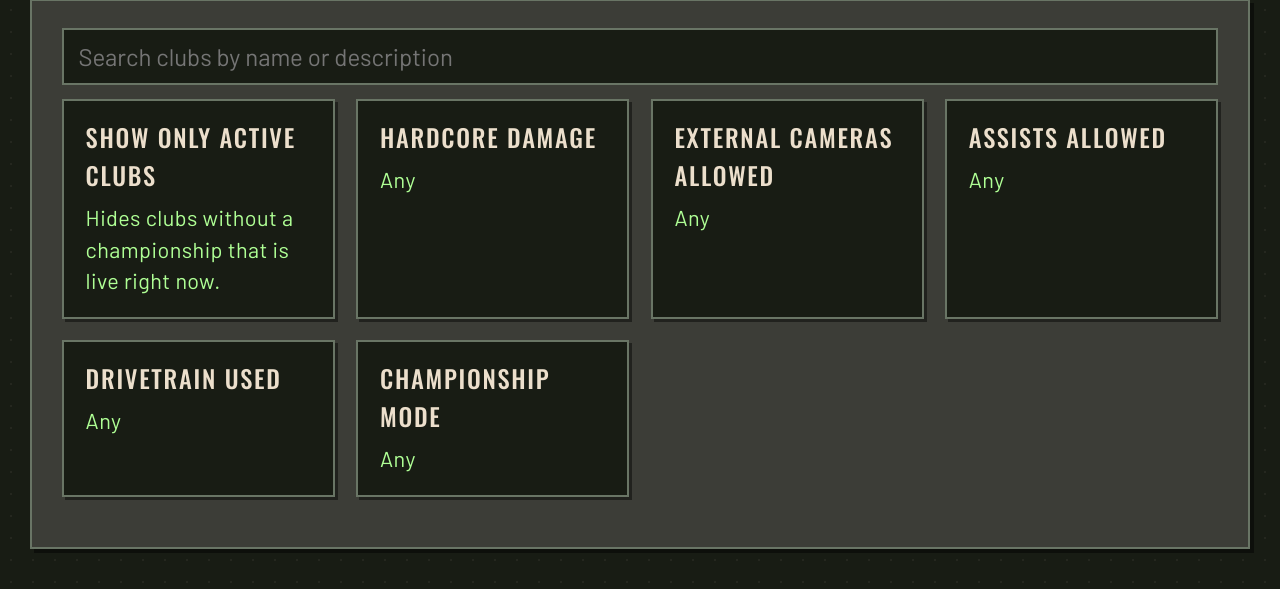
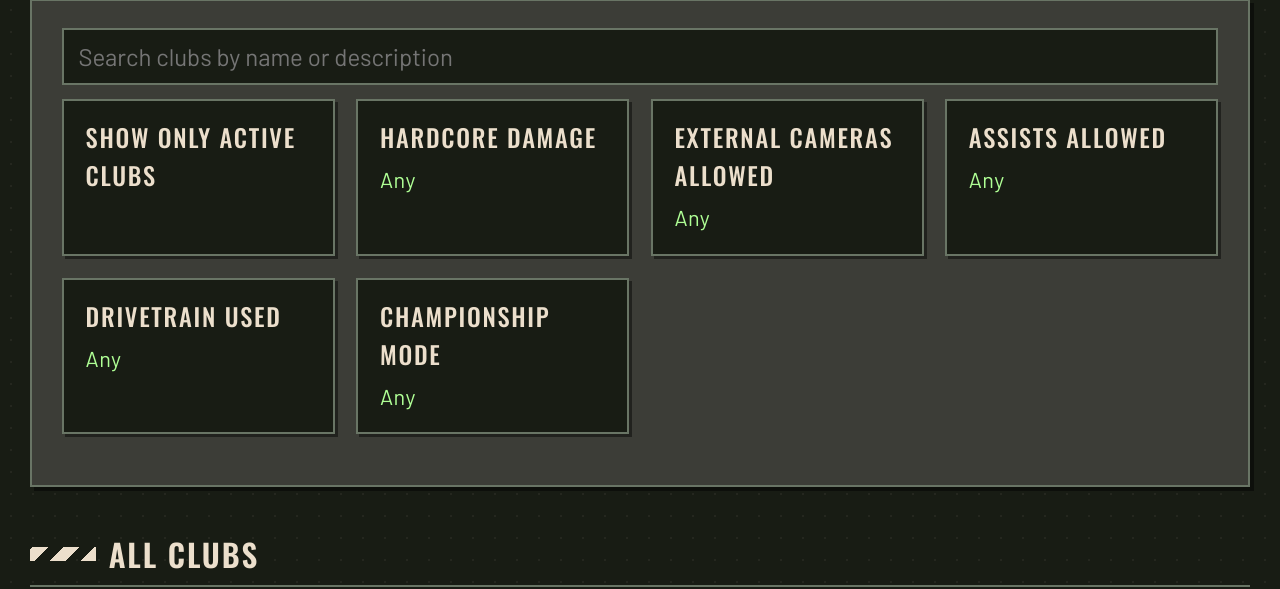
Before and after one commit to Agersi/DR3, a Flask app: page /clubs in a window 1280 px wide. Shown: the part 221-810 px from the top of the page. Run offline with Flask 3, Linux system fonts and the light colour scheme; data that the repository does not hold is empty.

Commit message:
Clubs list: drop description line from the active-clubs toggle tile

```diff
--- a/dr3/web/templates/clubs.html
+++ b/dr3/web/templates/clubs.html
@@ -34,7 +34,6 @@
       <label class="opt">
         <input type="checkbox" name="active" value="1" {{ 'checked' if active }}>
         <span class="opt-title">Show only active clubs</span>
-        <span class="opt-desc">Hides clubs without a championship that is live right now.</span>
       </label>
       {% for t in tiles %}
       <label class="opt fcycle" data-states="{{ t.states|join(',') }}" data-labels="{{ t.labels|join(',') }}">
```
